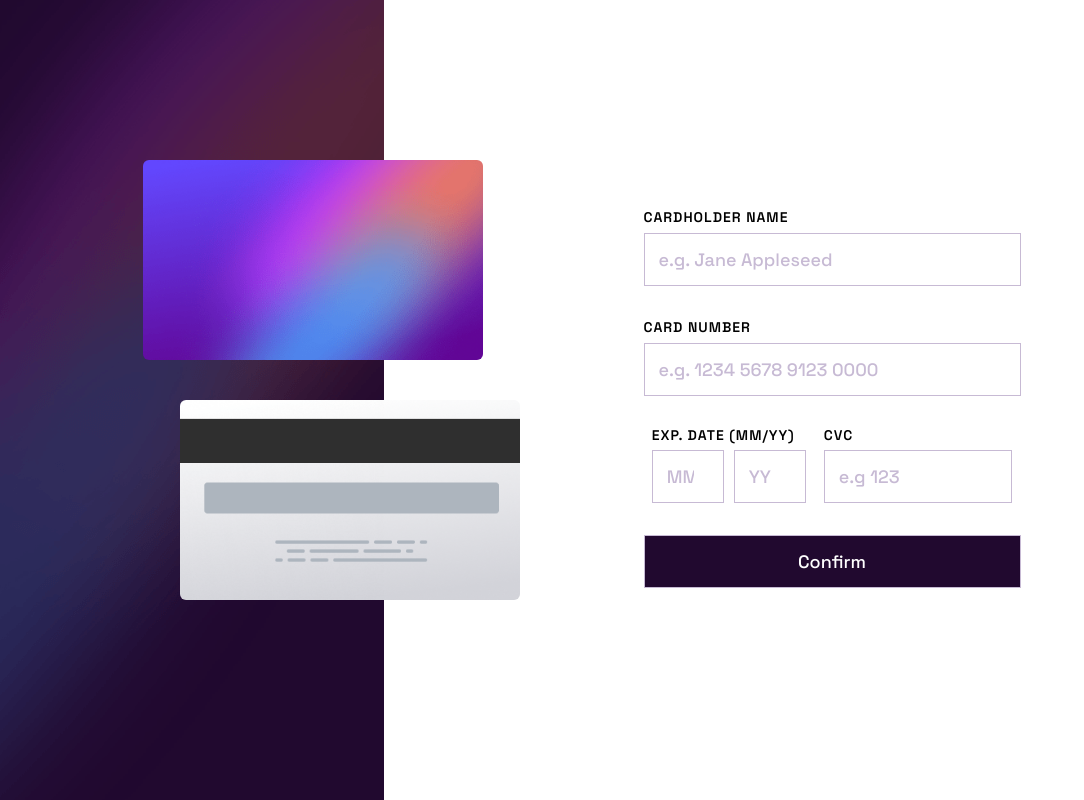
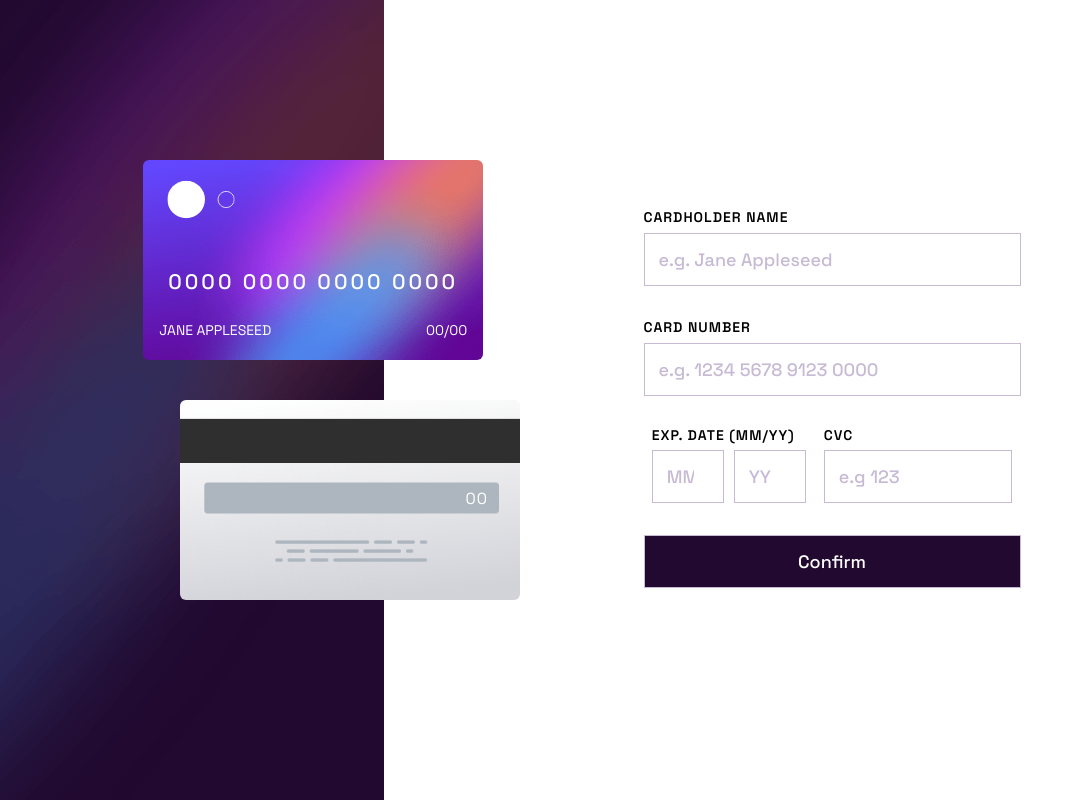
Before and after one commit to CosminBozai/Interactive-Card-Details, a React (Vite) app: page / in a window 1280 px wide. Shown: the whole page, without its empty margins (0-1084 px from the left). Built offline with nearby package versions, Linux system fonts and the light colour scheme.

Commit message:
Dinamically update the card details

```diff
--- a/src/App.tsx
+++ b/src/App.tsx
@@ -1,22 +1,38 @@
 import { useState } from "react";
-import "./App.scss";
 import Card from "./components/Card/Card";
 import Form from "./components/Form/Form";
+import "./App.scss";
+
+export interface CardDetails {
+  cardholderName?: string;
+  cardNumber?: string;
+  expMonth?: string;
+  expYear?: string;
+  cvc?: string;
+}
 
 function App() {
+  const [cardDetails, setCardDetails] = useState<CardDetails>({
+    cardholderName: "JANE APPLESEED",
+    cardNumber: "0000000000000000",
+    expMonth: "00",
+    expYear: "00",
+    cvc: "00",
+  });
+
   return (
     <div className="App">
       <header className="small">
-        <Card />
+        <Card cardDetails={cardDetails} />
       </header>
       <main className="small">
-        <Form />
+        <Form setCardDetails={setCardDetails} />
       </main>
       <header className="large">
-        <Card />
+        <Card cardDetails={cardDetails} />
       </header>
       <main className="large">
-        <Form />
+        <Form setCardDetails={setCardDetails} />
       </main>
     </div>
   );
--- a/src/components/Card/Card.scss
+++ b/src/components/Card/Card.scss
@@ -13,14 +13,47 @@
   bottom: -50px;
   left: 42%;
   transform: translateX(-50%);
+  padding: 1rem;
   background-image: url("../../assets/images/bg-card-front.png");
 }
 
+.card-logo {
+  scale: 0.7;
+}
+
+.card-number {
+  margin-top: 22px;
+  margin-bottom: 18px;
+  width: 100%;
+  text-align: center;
+  font-size: 18px;
+  font-weight: 500;
+  letter-spacing: 3px;
+  color: white;
+  white-space: nowrap;
+}
+
+.card-front-bottom {
+  display: flex;
+  justify-content: space-between;
+  font-size: 12px;
+  color: white;
+}
+
 .card-back {
+  position: relative;
   top: 30px;
   left: 56%;
   transform: translateX(-50%);
   background-image: url("../../assets/images/bg-card-back.png");
+}
+
+.card-cvc {
+  position: absolute;
+  top: 70px;
+  right: 32px;
+  letter-spacing: 1px;
+  color: white;
 }
 
 @media (min-width: 1024px) {
@@ -30,15 +63,33 @@
     height: 200px;
   }
 
+  .card-front {
+    top: 20%;
+    left: 55%;
+    transform: translateX(-20%);
+  }
+
+  .card-logo {
+    scale: 0.8;
+  }
+
+  .card-number {
+    margin-top: 40px;
+    margin-bottom: 26px;
+    font-size: 21px;
+  }
+
+  .card-front-bottom {
+    font-size: 14px;
+  }
+
   .card-back {
     top: 50%;
     left: 100%;
     transform: translateX(-60%);
   }
 
-  .card-front {
-    top: 20%;
-    left: 55%;
-    transform: translateX(-20%);
+  .card-cvc {
+    top: 88px;
   }
 }
--- a/src/components/Card/Card.tsx
+++ b/src/components/Card/Card.tsx
@@ -1,12 +1,53 @@
+import { ReactComponent as CardLogo } from "../../assets/images/card-logo.svg";
+import { CardDetails } from "../../App";
 import "./Card.scss";
 
-function CardFront() {
+interface Props {
+  cardDetails: CardDetails;
+}
+
+function Card({ cardDetails }: Props) {
+  const { cvc, cardNumber, cardholderName, expMonth, expYear } = cardDetails;
+
+  const diplayNumbers = cardNumber === "" ? "0000000000000000" : cardNumber!;
   return (
     <>
-      <div className="card-back"></div>
-      <div className="card-front"></div>
+      {/* Back of the card  */}
+      <div className="card-back">
+        <div className="card-cvc">{cvc}</div>
+      </div>
+
+      {/* Front of the card  */}
+      <div className="card-front">
+        <CardLogo className="card-logo" />
+        <div className="card-number">
+          <span>{diplayNumbers[0]}</span>
+          <span>{diplayNumbers[1]}</span>
+          <span>{diplayNumbers[2]}</span>
+          <span>{diplayNumbers[3]}</span>
+          <span> </span>
+          <span>{diplayNumbers[4]}</span>
+          <span>{diplayNumbers[5]}</span>
+          <span>{diplayNumbers[6]}</span>
+          <span>{diplayNumbers[7]}</span>
+          <span> </span>
+          <span>{diplayNumbers[8]}</span>
+          <span>{diplayNumbers[9]}</span>
+          <span>{diplayNumbers[10]}</span>
+          <span>{diplayNumbers[11]}</span>
+          <span> </span>
+          <span>{diplayNumbers[12]}</span>
+          <span>{diplayNumbers[13]}</span>
+          <span>{diplayNumbers[14]}</span>
+          <span>{diplayNumbers[15]}</span>
+        </div>
+        <div className="card-front-bottom">
+          <div className="card-name">{cardholderName}</div>
+          <div className="card-exp-date">{expMonth + "/" + expYear}</div>
+        </div>
+      </div>
     </>
   );
 }
 
-export default CardFront;
+export default Card;
--- a/src/components/Form/Form.tsx
+++ b/src/components/Form/Form.tsx
@@ -1,21 +1,29 @@
 import { useForm, SubmitHandler } from "react-hook-form";
+import { CardDetails } from "../../App";
+import { useEffect } from "react";
 import "./Form.scss";
 
-interface FormInput {
-  cardholderName: string;
-  cardNumber: string;
-  expMonth: string;
-  expYear: string;
-  cvc: string;
+interface Props {
+  setCardDetails: React.Dispatch<React.SetStateAction<CardDetails>>;
 }
 
-function Form() {
+function Form({ setCardDetails }: Props) {
   const {
     register,
     handleSubmit,
+    watch,
     formState: { errors },
-  } = useForm<FormInput>();
-  const onSubmit: SubmitHandler<FormInput> = (data) => console.log(data);
+  } = useForm<CardDetails>();
+
+  useEffect(() => {
+    watch((data) => {
+      setCardDetails(data);
+    });
+  }, [watch]);
+
+  const handleChange = (e: React.ChangeEvent<HTMLInputElement>) => {};
+
+  const onSubmit: SubmitHandler<CardDetails> = (data) => console.log(data);
 
   return (
     <form onSubmit={handleSubmit(onSubmit)}>
@@ -39,6 +47,7 @@ function Form() {
         <label htmlFor="cardNumber">CARD NUMBER</label>
         <input
           {...register("cardNumber", {
+            onChange: handleChange,
             required: "This field is required",
             pattern: { value: /^\d{16}$/, message: "Needs to be 16 digits" },
           })}
```
